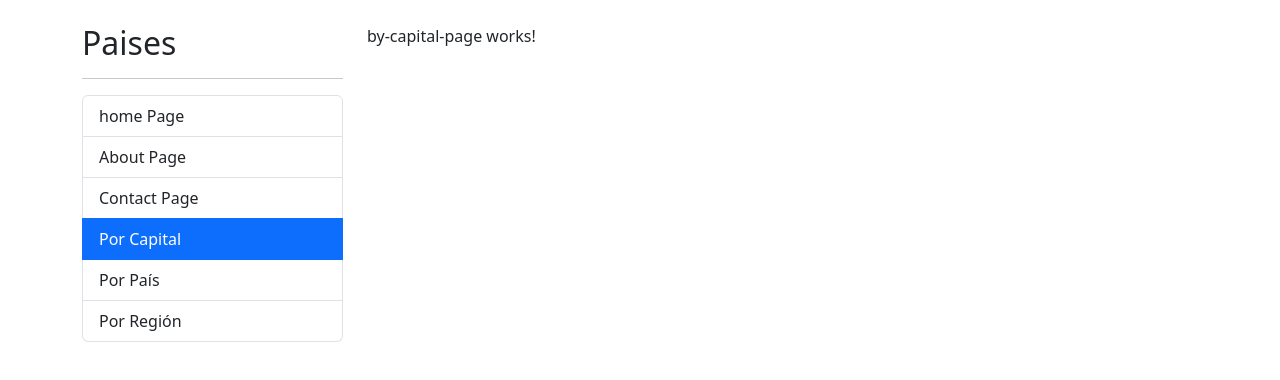
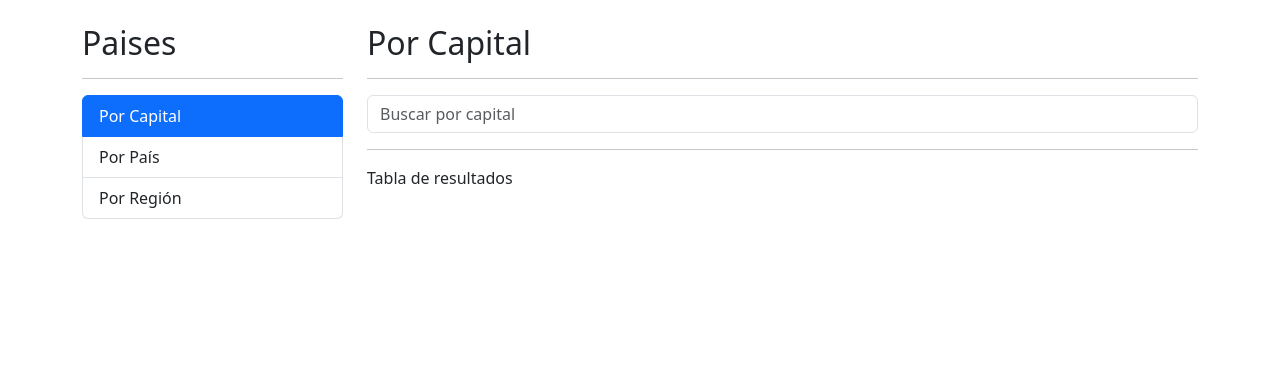
Before and after one commit to Diegucho7/Country-SPA, an Angular app: page /countries/by-capital in a window 1280 px wide. Shown: the top 380 px of the page. Built offline with nearby package versions, Linux system fonts and the light colour scheme.

Commit message:
clase dificil, mostrat en consola el input add.

```diff
--- a/src/app/app-routing.module.ts
+++ b/src/app/app-routing.module.ts
@@ -27,7 +27,7 @@ const routes: Routes = [
     },
     {
         path: '**',
-        redirectTo: ''
+        redirectTo: 'countries/'
     }
 
 ];
--- a/src/app/countries/countries-routing.module.ts
+++ b/src/app/countries/countries-routing.module.ts
@@ -23,6 +23,10 @@ const routes: Routes = [
         path: 'by/:id',
         component: CountryPageComponent
     },
+    {
+        path: '**',
+        redirectTo: 'by-capital'
+    },
 ]
 
 @NgModule({
--- a/src/app/countries/countries.module.ts
+++ b/src/app/countries/countries.module.ts
@@ -5,6 +5,7 @@ import { ByCountryPageComponent } from './pages/by-country-page/by-country-page.
 import { ByRegionPageComponent } from './pages/by-region-page/by-region-page.component';
 import { CountryPageComponent } from './pages/country-page/country-page.component';
 import { CountriesRoutingModule } from './countries-routing.module';
+import { SharedModule } from '../shared/shared.module';
 
 
 
@@ -17,7 +18,8 @@ import { CountriesRoutingModule } from './countries-routing.module';
   ],
   imports: [
     CommonModule,
-    CountriesRoutingModule
+    CountriesRoutingModule,
+    SharedModule
   ]
 })
 export class CountriesModule { }
--- a/src/app/countries/pages/by-capital-page/by-capital-page.component.html
+++ b/src/app/countries/pages/by-capital-page/by-capital-page.component.html
@@ -1 +1,19 @@
-<p>by-capital-page works!</p>
+<h2>Por Capital</h2>
+<hr>
+<div class="row">
+    <div class="col">
+        <!-- SearchBox -->
+        <shared-search-box
+        (onValue)= "searchByCapital($event)"
+        placeholder="Buscar por capital"></shared-search-box>
+
+    </div>
+</div>
+
+<div class="row">
+    <div class="col">
+        <hr>
+        Tabla de resultados
+    </div>
+
+</div>
--- a/src/app/countries/pages/by-capital-page/by-capital-page.component.ts
+++ b/src/app/countries/pages/by-capital-page/by-capital-page.component.ts
@@ -1,4 +1,4 @@
-import { Component } from '@angular/core';
+import { Component, Output } from '@angular/core';
 
 @Component({
   selector: 'app-by-capital-page',
@@ -8,4 +8,11 @@ import { Component } from '@angular/core';
 })
 export class ByCapitalPageComponent {
 
+
+  searchByCapital (term: string):void{
+    console.log('Desde ByCapitalPage')
+    console.log({term});
+  }
+
+
 }
--- /dev/null
+++ b/src/app/shared/components/search-box/search-box.component.html
@@ -0,0 +1,6 @@
+<input type="text"
+[placeholder]= "placeholder"
+class="form-control"
+(keyup.enter)="emitValue (txtInput.value)"
+#txtInput
+>
--- /dev/null
+++ b/src/app/shared/components/search-box/search-box.component.ts
@@ -0,0 +1,19 @@
+import { Component, Input, Output,EventEmitter } from '@angular/core';
+
+@Component({
+  selector: 'shared-search-box',
+  templateUrl: './search-box.component.html',
+  styles: [
+  ]
+})
+export class SearchBoxComponent {
+  @Input()
+  public placeholder: string = '';
+
+  @Output ()
+
+  public onValue = new EventEmitter <string>();
+  emitValue (value:string):void{
+    this.onValue.emit(value);
+  }
+}
--- a/src/app/shared/components/sidebar/sidebar.component.html
+++ b/src/app/shared/components/sidebar/sidebar.component.html
@@ -1,7 +1,7 @@
 <h2>Paises</h2>
 <hr>
 <ul class="list-group">
-    <li routerLink = ""
+    <!-- <li routerLink = ""
     routerLinkActive="active"
     [routerLinkActiveOptions]="{exact: true }"
     class="list-group-item">
@@ -17,7 +17,7 @@
     routerLinkActive="active"
     class="list-group-item ">
         Contact Page
-    </li>
+    </li> -->
 
 
     <li routerLink = "countries/by-capital"
```
Also changed, not shown: src/app/shared/shared.module.ts (+5 -2 lines).
